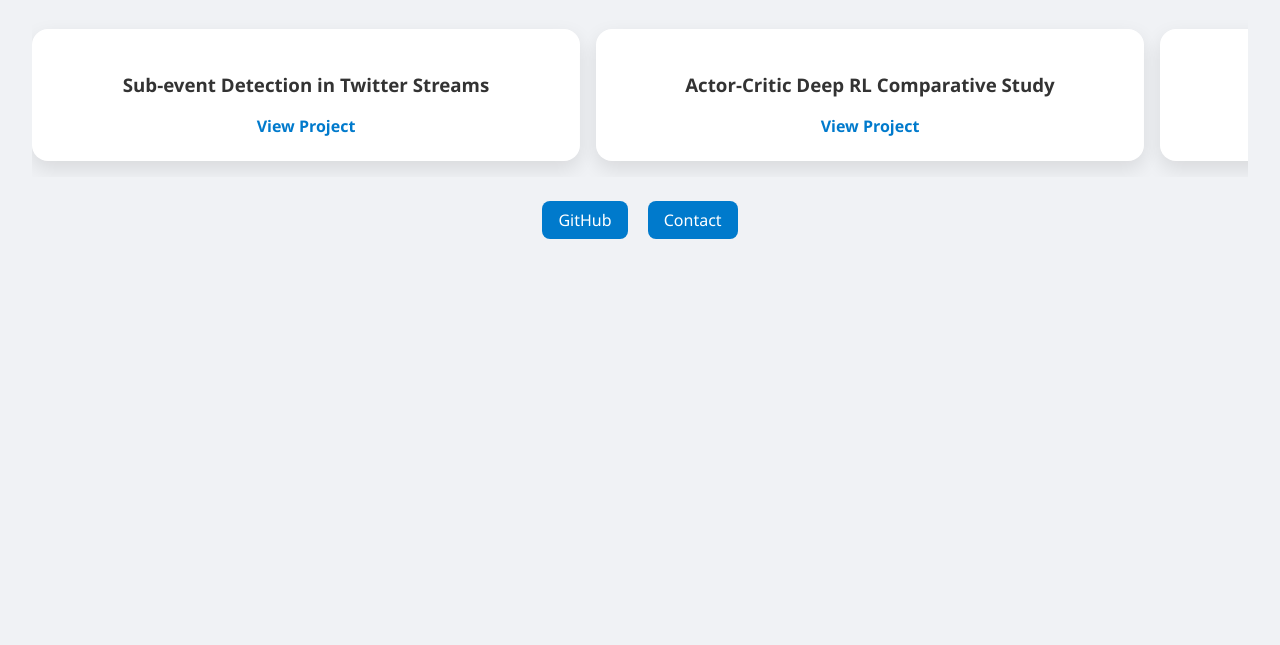
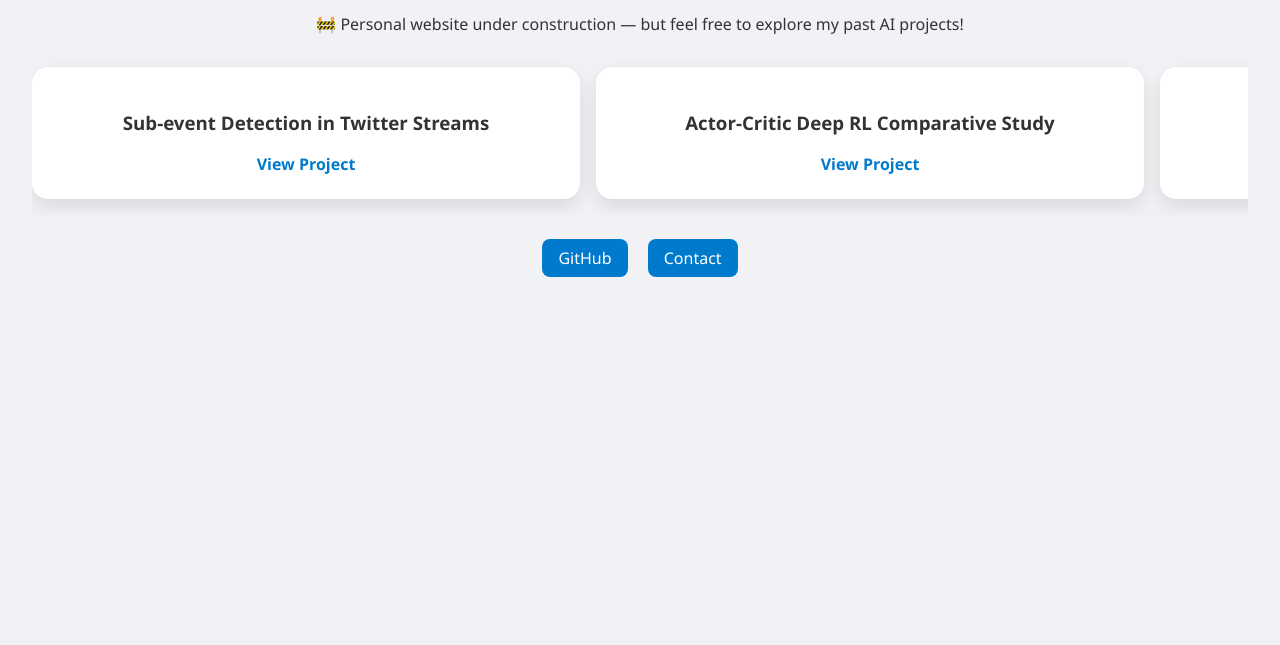
Before and after one commit to faresboudelaa/faresboudelaa, a plain HTML site: page index.html in a window 1280 px wide. Shown: the part 155-800 px from the top of the page. Drawn offline with Linux system fonts and the light colour scheme.

Commit message:
Update index.html

```diff
--- a/index.html
+++ b/index.html
@@ -71,7 +71,7 @@
 
   <h1>Fares Boudelaa</h1>
   <p>AI & Data Science @ Institut Polytechnique de Paris</p>
-
+<p>🚧 Personal website under construction — but feel free to explore my past AI projects!</p>
   <div class="carousel">
     <div class="card">
       <h3>Sub-event Detection in Twitter Streams</h3>
```
